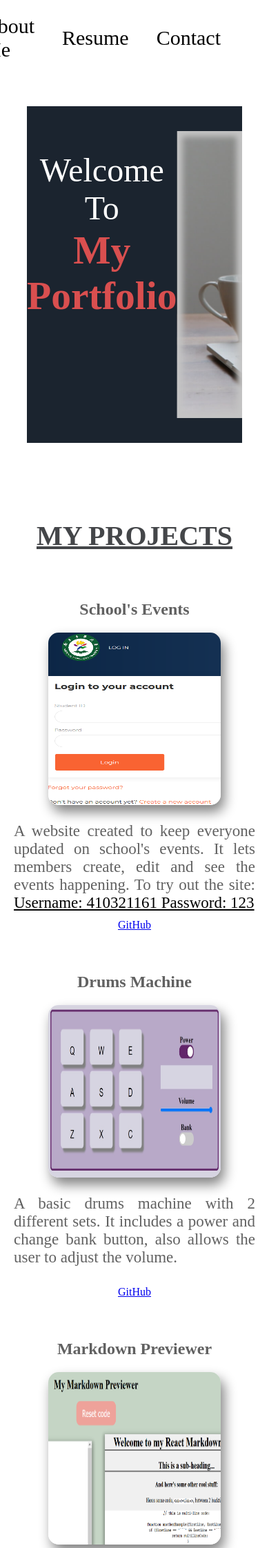
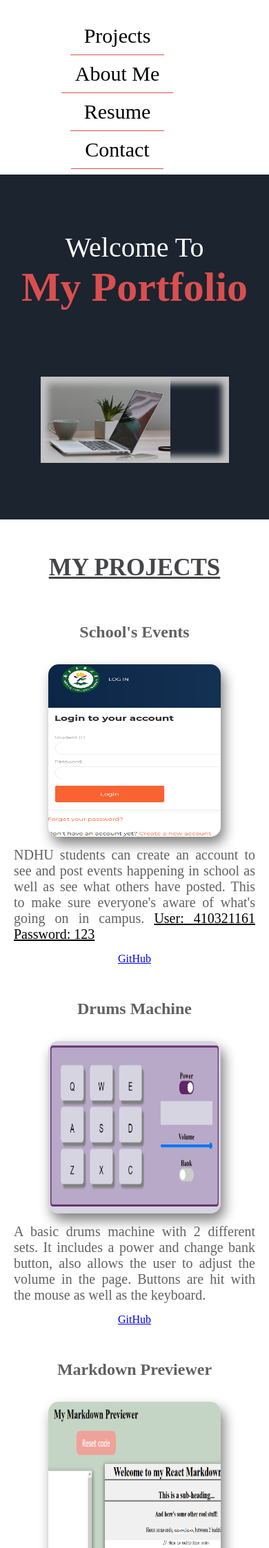
Before and after one commit to sofialo23/myportfolio, a PHP site: page /Events/ in a window 390 px wide; the page is wider, and only the part inside the window is pictured. Shown: the top 2244 px of that part at 69% size. Run offline with PHP 8.4, Linux system fonts and the light colour scheme; some libraries are stand-ins or nearby versions.

Commit message:
added resume and fixed some responsive issues

```diff
--- a/index.html
+++ b/index.html
@@ -12,7 +12,7 @@
 	<div class="container">
 		<div class="menu-bar">
 				<a href="#" id="projects-b">Projects</a>
-				<a href="#" id="aboutme-b">About Me</a><a href="#" id="resume-b">Resume</a>
+				<a href="#" id="aboutme-b">About Me</a><a href="resume.html" target="_blank" id="resume-b">Resume</a>
 				<a href="#" id="contact-b">Contact</a>
 
 		</div><!-- end of menu-bar-->
@@ -34,7 +34,7 @@
 
 			<div class="projects-content">
 
-				<div class="project-item" >
+				<div class="project-item">
 					<h2 class="item-title">School's Events</h2>
 					<div class="img__wrap">
   						<img class="img__img" src="media/events.jpg" />
@@ -51,8 +51,8 @@
   						</a>
 					</div>
 					<div class="text-wrap">
-						<p class="item-description">A website created to keep everyone updated on school's events. It lets members create, edit and see the events happening. To try out the site:
-						<span class="credentials">Username: 410321161
+						<p class="item-description">NDHU students can create an account to see and post events happening in school as well as see what others have posted. This to make sure everyone's aware of what's going on in campus.
+						<span class="credentials">User: 410321161
   						Password: 123</span>
   						</p>
 						<a class="codelink" href="https://github.com/sofialo23/myportfolio/tree/main/projects/events/examples" target="_blank">GitHub</a>
@@ -74,7 +74,7 @@
   						</a>
 					</div>
 					<div class="text-wrap">
-						<p class="item-description">A basic drums machine with 2 different sets. It includes a power and change bank button, also allows the user to adjust the volume.</p> <br/>
+						<p class="item-description">A basic drums machine with 2 different sets. It includes a power and change bank button, also allows the user to adjust the volume in the page. Buttons are hit with the mouse as well as the keyboard.</p>
 						<a class="codelink" href="https://github.com/sofialo23/drums-machine" target="_blank">GitHub</a>
 					</div>
 				</div>
@@ -83,7 +83,7 @@
 					<h2 class="item-title">Markdown Previewer</h2>
 					<div class="img__wrap">
   						<img class="img__img" src="media/markdown.jpg" />
-  						<a href="#" class="img_description" target="_blank">
+  						<a href="http://www.sofiacode.cf/projects/markdown-prev/" class="img_description" target="_blank">
   							<ul>
   								<li>HTML</li>
   								<li>CSS</li>
@@ -92,9 +92,8 @@
   						</a>
 					</div>
 					<div class="text-wrap">
-						<br/>
-						<p class="item-description">A react based application that allows the user to see the input markdown text converted to HTML in real time.</p>
-						<br/><a class="codelink" href="https://github.com/sofialo23/React-Markdown-Previewer" target="_blank">GitHub</a>
+						<p class="item-description">A react-based application that allows the user to input markdown text on the left side of the page, converts it real time to HTML and displays it on the right side.</p>
+						<a class="codelink" href="https://github.com/sofialo23/React-Markdown-Previewer" target="_blank">GitHub</a>
 					</div>
 				</div>
 
@@ -111,7 +110,7 @@
   						</a>
 					</div>
 					<div class="text-wrap">
-						<p class="item-description">Looking for some inspiration? Check out this jQuery based random quotes generator to get some.</p><br/>
+						<p class="item-description">Looking for some inspiration? Check out this random quotes generator to get some. A jQuery-based application that displays a random quote with a different background color every time the user clicks the button.</p>
 						<a class="codelink" href="https://github.com/sofialo23/quotes-machine-jQuery" target="_blank">GitHub</a>
 					</div>
 				</div>
@@ -129,7 +128,7 @@
   						</a>
 					</div>
 					<div class="text-wrap">
-						<p class="item-description">A Javascript easy game. Chan doesn't like to take showers, but he loves his slippers. Help him get to them without getting wet in the process.</p> <br/>
+						<p class="item-description">An easy JavaScript game which makes use of the canvas. Chan doesn't like to take showers, but he loves his slippers. Help him get to them without getting wet in the process.</p><br>
 						<a class="codelink" href="https://github.com/sofialo23/myportfolio/tree/main/projects/Chan-game" target="_blank">GitHub</a>
 					</div>
 				</div>
@@ -149,7 +148,7 @@
   						</a>
 					</div>
 					<div class="text-wrap">
-						<p class="item-description">A member based online music store in which users can search for items and add/remove them from their cart. It simulates the check out.To access:
+						<p class="item-description">A membership based online music store in which users must register with an email account. After login in they can search for items and add/remove them from their cart. It only simulates the checkout. To access:
 						<span class="credentials">Username: sofia
 						Password: sofia</span>
 						</p>
@@ -166,9 +165,10 @@
 				I am Sofia. A girl born and raised in El Salvador who decided to come to the other side of the world to pursue her career in Computer Science.
 				Graduated in 2019 from Dong Hwa University in Taiwan, I am now eager to use everything I have learned in real life. I have a real passion for solving problems and making projects who provide a nice user experience.
 			</p>
-			<img id="profilepic" src="media/mypic.JPG">
+			<img id="profilepic" src="media/mypic.jpg">
 			<div class="resume">
-				<a id="resumelink" href="#">See my resume</a>
+				<a id="resumelink" href="resume.html" target="_blank"
+				>See my resume</a>
 				<img src="media/resume.jpg" id="resumeicon">
 			</div>
 		</div><!-- end of aboutme-->
@@ -176,7 +176,6 @@
 		<div class="contact"><!-- start of contact-->
 			<h3 id="contact-title">CONTACT</h3>
 			<div id="contact-left">
-
 				<p class="contact-element"><i class="fas fa-at"></i> E-mail:</p>
 				<p class="contact-element"><i class="fab fa-whatsapp"></i> WhatsApp:</p>
 				<p class="contact-element"><i class="fab fa-line"></i> LINE:</p>
@@ -225,7 +224,6 @@ $(document).ready(function() {
 	});
 
 	$(window).scroll(function(){
-  // console.log('wwww');
   if ($(this).scrollTop() > 400) {
     $('.js-top-scrollerx').fadeIn();
   } else {
--- a/style.css
+++ b/style.css
@@ -29,11 +29,7 @@ html, body{
 	color: #d94f4f; /*pink*/
 }
 
-@media screen and (max-width: 800px){
-	.home{
-		transform: scale(0.8);
-	}
-}
+
 
 .home{
 	margin-top: 2%;
@@ -50,13 +46,11 @@ html, body{
 	flex-basis: 50%;
 	height: 100%;
 	text-align: center;
-	color: black;
 	font-size: 60px;
-	margin-left: 0%;
 }
 
 #home-text p{
-	margin-top: 30%;
+	margin-top: 40%;
 	color: white;
 }
 
@@ -96,7 +90,7 @@ html, body{
 
 .projects-content{
 	display: flex;
-	justify-content: space-around;
+	justify-content: space-between;
 	flex-wrap: wrap;
 }
 
@@ -108,7 +102,7 @@ html, body{
 	align-items: center;
 	flex-basis: 33%;
 	margin-bottom: 40px;
-	justify-content: center;
+	justify-content: space-between;
 }
 
 .project-item img{
@@ -119,16 +113,16 @@ html, body{
 }
 
 .item-title{
-	margin: 20px;
-	flex-basis: 20%;
+	margin: 10px;
+	flex: 0 0 50px;
 	color: #616161;
 }
 
 .item-description{
 	font-size: 23px;
 	text-align: justify;
-	margin-bottom: 10px;
-	margin-top: 25px;
+	margin-bottom: 15px;
+	margin-top: 15px;
 	width: 350px;
 	color:#616161;
 }
@@ -338,4 +330,162 @@ position: fixed;
  .credentials{
  	text-decoration: underline;
  	color: #000;
+ 	font-size: 20px;
  }
+
+
+ @media only screen and (max-width: 750px){
+	.menu-bar{
+		height: auto;
+		flex-direction: column;
+	}
+	.menu-bar a{
+		border-bottom: 1px solid #d94f4f;
+		flex-basis: 100%;
+	}
+
+	.home{
+		flex-direction: column;
+		height: 500px;
+	}
+	#home-text p{
+		margin-top: 10%;
+		font-size: 40px;
+	}
+	#port{
+		font-size: 60px;
+	}
+	#home-img{
+		flex-basis: 25%;
+		width: 70%;
+		height: auto;
+		margin-bottom: 10%;
+		background-size: contain;
+		background-repeat: no-repeat;
+	}
+
+	.projects-title{
+		font-size: 35px;
+	}
+	.project-item{
+		flex-basis: 100%;
+	}
+
+	.item-description{
+		font-size: 20px;
+	}
+
+	.aboutMe{
+		flex-direction: column;
+		align-content: center;
+		height: auto;
+		text-align: center;
+	}
+	#about-title{
+		font-size: 35px;
+	}
+	#aboutme-text{
+		width: 80%;
+		font-size: 20px;
+		align-self: center;
+	}
+
+
+	#profilepic{
+		align-self: center;
+	}
+
+	.contact{
+		height: 350px;
+	}
+
+	#contact-title{
+		font-size: 30px;
+	}
+	.contact-element{
+		font-size: 15px;
+	}
+
+	#footer{
+
+	font-size: 13px;
+	margin: 20px;
+	}
+
+
+}
+/*
+@media only screen and (max-width: 850px){
+	.aboutMe{
+		background-color: green;
+	}
+}*/
+
+/*
+.aboutMe{
+	width: 100%;
+	height: 800px;
+	background-color: #1b242f;
+	padding-top: 5px;
+	display: flex;
+	flex-direction: row;
+	flex-wrap: wrap;
+	align-content: flex-start;
+	justify-content: center;
+}
+
+#about-title{
+	text-align: center;
+	font-size: 40px;
+	color: #FFF;
+	text-decoration: underline;
+	flex: 0 0 100%;
+	height: 50px;
+	margin: 30px;
+}
+
+#aboutme-text{
+	color: #FFF;
+	font-size: 25px;
+	width: 500px;
+	display: flex;
+	align-items: center;
+	margin: 80px;
+	text-align: justify;
+}
+
+#profilepic{
+	width: 300px;
+	height: 400px;
+	margin: 50px;
+}
+
+.resume{
+	flex: 0 0 100%;
+	display: flex;
+	justify-content: center;
+	align-items: center;
+	color: #d94f4f;
+	font-size: 30px;
+	transition-duration: 1s;
+
+}
+
+#resumelink{
+	color: #d94f4f;
+	width: 200px;
+	text-decoration: none;
+}
+#resumelink:hover{
+	transform: scale(1.2);
+	transition-duration: 1s;
+}
+
+#resumeicon{
+	width: 40px;
+	height: 50px;
+	margin: 10px;
+	color: #fff;
+	font-style: none;
+}
+*/
```
Also changed, not shown: other parts of style.css (+10 -12 lines), resume.html (added, +9 -0 lines), 3 other files.
